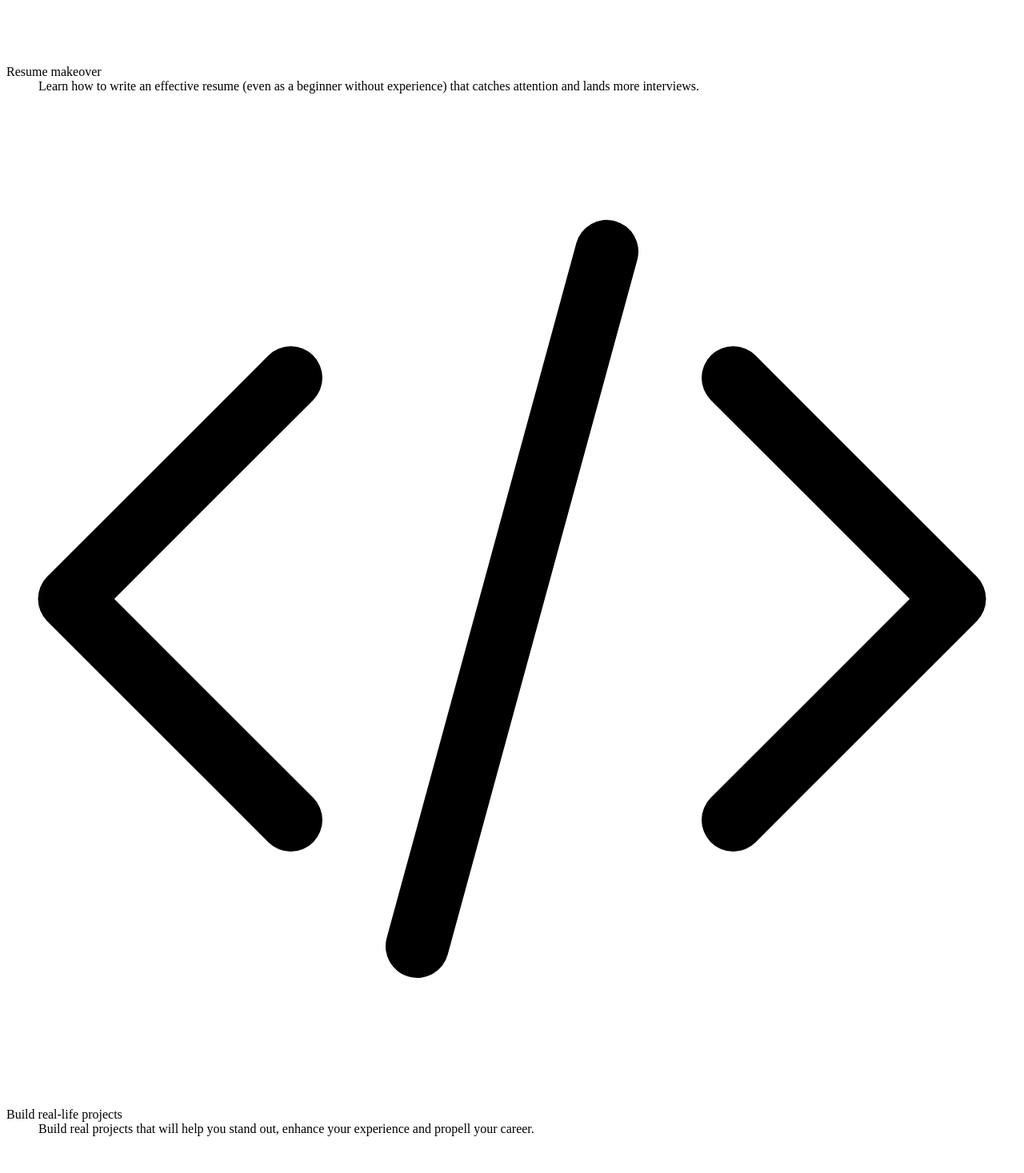
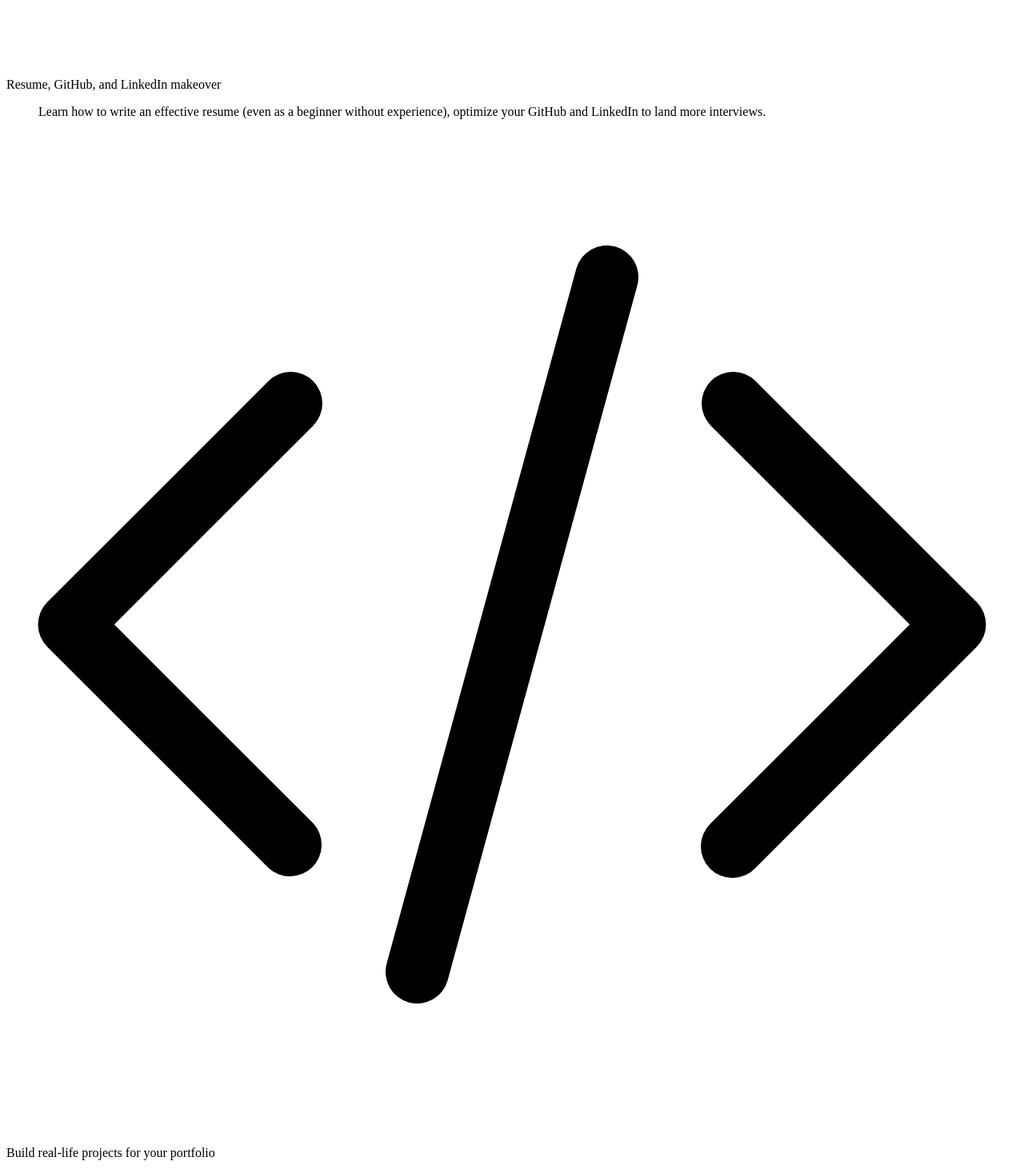
Before and after one commit to acodingnomad/get-hired-2024, a Next.js app: page /Feature in a window 1280 px wide. Shown: the part 1322-2789 px from the top of the page at 80% size. Built offline with nearby package versions, Linux system fonts and the light colour scheme.

Commit message:
update copy for modules

```diff
--- a/src/pages/Feature.js
+++ b/src/pages/Feature.js
@@ -3,19 +3,20 @@ import {
   CodeBracketIcon,
   BoltIcon,
   CheckCircleIcon,
-} from "@heroicons/react/24/outline";
+  BriefcaseIcon,
+} from "@heroicons/react/24/solid";
 
 const features = [
   {
-    name: "Resume makeover",
+    name: "Resume, GitHub, and LinkedIn makeover",
     description:
-      "Learn how to write an effective resume (even as a beginner without experience) that catches attention and lands more interviews.",
+      "Learn how to write an effective resume (even as a beginner without experience), optimize your GitHub and LinkedIn to land more interviews.",
     icon: DocumentTextIcon,
   },
   {
-    name: "Build real-life projects",
+    name: "Build real-life projects for your portfolio",
     description:
-      "Build real projects that will help you stand out, enhance your experience and propell your career.",
+      "Learn what projects to build to stand out, enhance your experience and propell your career.",
     icon: CodeBracketIcon,
   },
   {
@@ -47,18 +48,18 @@ export default function Feature() {
             Avoid common beginner mistakes to land your ideal job faster{" "}
           </p>
         </div>
-        <div className="mx-auto mt-16 max-w-2xl sm:mt-20 lg:mt-24 lg:max-w-4xl">
-          <dl className="grid max-w-xl grid-cols-1 gap-x-8 gap-y-10 lg:max-w-none lg:grid-cols-2 lg:gap-y-16">
+        <div className="mx-auto mt-10 max-w-2xl sm:mt-20 lg:max-w-4xl">
+          <dl className="grid max-w-2xl grid-cols-1  gap-y-6">
             {features.map((feature) => (
-              <div key={feature.name} className="relative pl-16">
-                <dt className="text-base font-semibold leading-7 text-gray-900">
+              <div key={feature.name} className="relative pl-14">
+                <dt className="md:text-md font-semibold leading-7 text-gray-900">
                   <div className="absolute left-0 top-0 flex h-10 w-10 items-center justify-center rounded-lg">
                     <feature.icon
-                      className="h-6 w-6 text-black"
+                      className="h-7 w-7 text-green-600"
                       aria-hidden="true"
                     />
                   </div>
-                  {feature.name}
+                  <p>{feature.name}</p>
                 </dt>
                 <dd className="mt-2 text-base leading-7 text-gray-600">
                   {feature.description}
--- a/src/pages/Hero.js
+++ b/src/pages/Hero.js
@@ -44,7 +44,7 @@ export default function Hero() {
           <div className="mx-auto max-w-7xl px-6 lg:px-8">
             <div className="mx-auto max-w-3xl text-center">
               <h1 className="text-3xl font-bold tracking-tight leading-snug sm:leading-snug text-gray-900 sm:text-6xl">
-                {`The Developer's Guide to Landing Your Dream Job`}
+                {`The Developer's Guide to Landing Your Next Job`}
               </h1>
               <p className="mt-6 text-lg leading-8 text-gray-600">
                 Learn how to make your resume and portfolio stand out, ace
--- a/src/pages/Questions.js
+++ b/src/pages/Questions.js
@@ -14,7 +14,7 @@ const faqs = [
   },
   {
     question: "What will I learn in this course?",
-    answer: `You'll learn how to create a compelling resume and portfolio that stand out to tech recruiters and hiring managers. We'll also cover essential interview preparation techniques, ensuring you're fully equipped to impress in any interview scenario.`,
+    answer: `You'll learn how to create a compelling resume and portfolio that stands out to tech recruiters and hiring managers. We'll also cover essential interview preparation techniques, ensuring you're fully equipped to impress in any interview scenario.`,
   },
   {
     question: "How long does the course take to complete?",
@@ -23,6 +23,10 @@ const faqs = [
   {
     question: "Do I need any prior experience before taking this course?",
     answer: `While no specific prior experience is required, it's beneficial to have a basic understanding of software development principles and some coding experience to make the most of the course content, especially for portfolio development and technical interviews.`,
+  },
+  {
+    question: `What’s the refund policy?`,
+    answer: `If you don't think it was worth it, contact me within the first 30 days and I will provide a full refund.`,
   },
 ];
 
```
Also changed, not shown: src/pages/Content.js (+4 -4 lines), src/pages/Pricing.js (+4 -4 lines).
